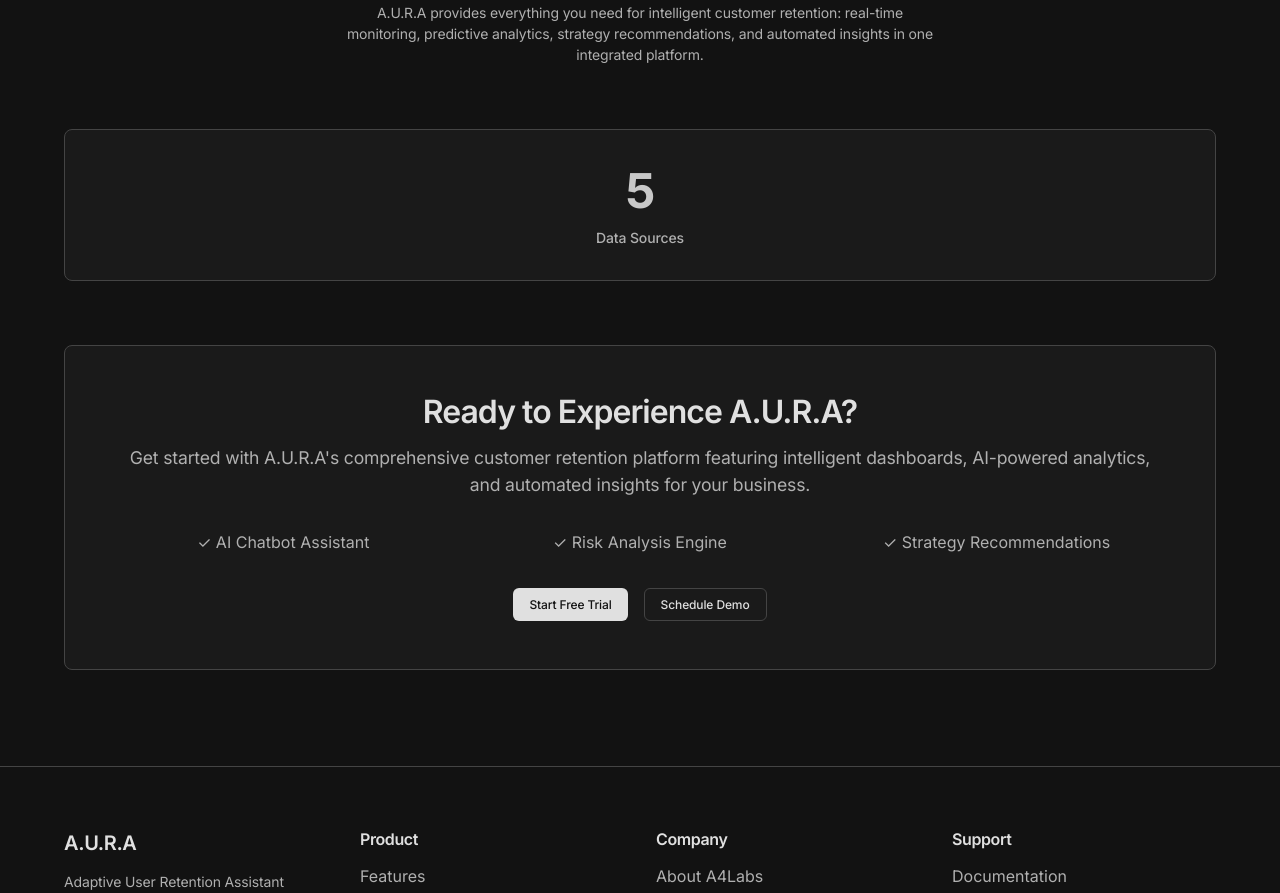
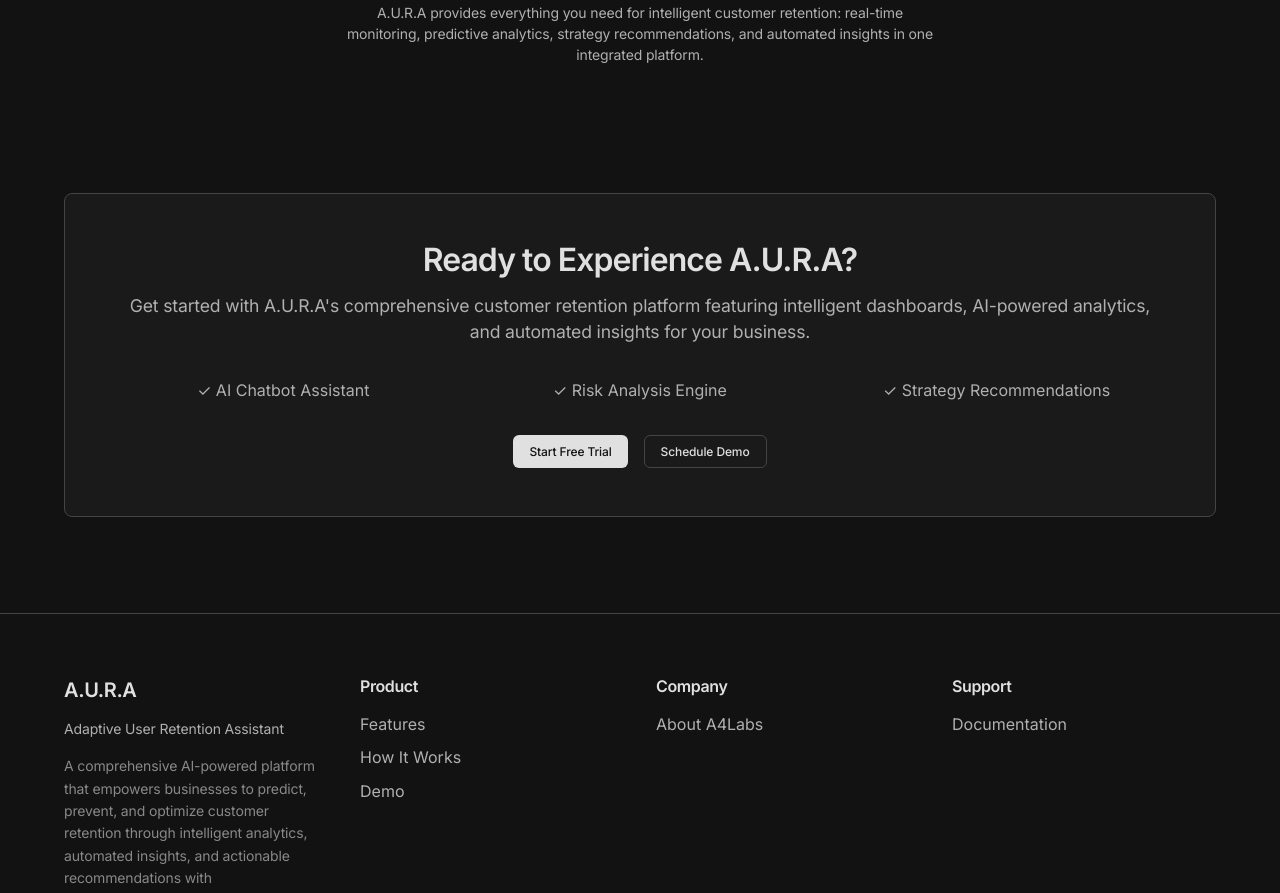
Before and after one commit to aya-archive/L, a React (Vite) app: page / in a window 1280 px wide. Shown: the part 3420-4313 px from the top of the page. Built offline with nearby package versions, Linux system fonts and the light colour scheme.

Commit message:
Remove Data Sources metric from benefits section

```diff
--- a/src/App.tsx
+++ b/src/App.tsx
@@ -385,10 +385,6 @@ function App() {
                    </div>
 
           <div id="benefits-metrics" className="benefits-metrics">
-            <div id="benefit-4" className="benefit-card">
-              <h3 id="benefit-4-value" className="benefit-value">5</h3>
-              <p id="benefit-4-label" className="benefit-label">Data Sources</p>
-            </div>
           </div>
 
 
```
